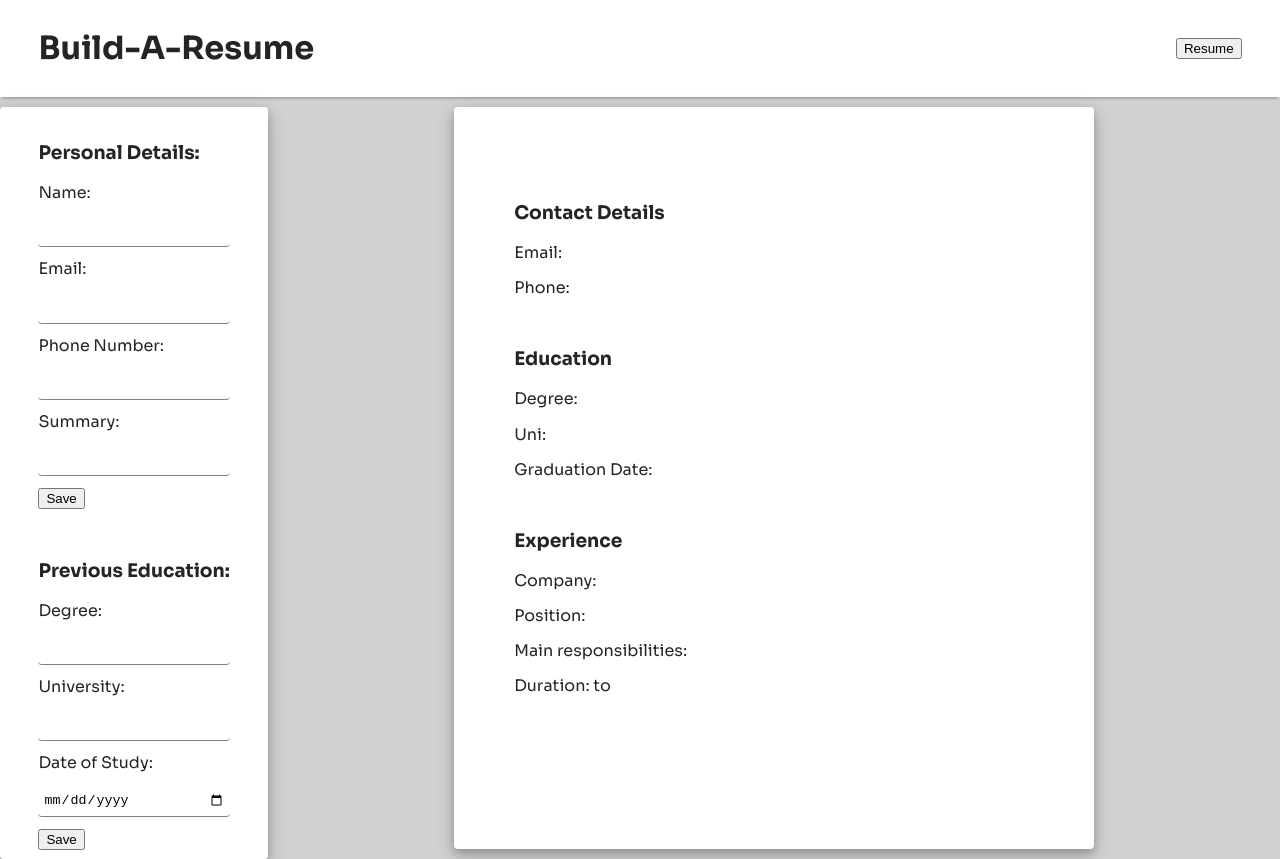
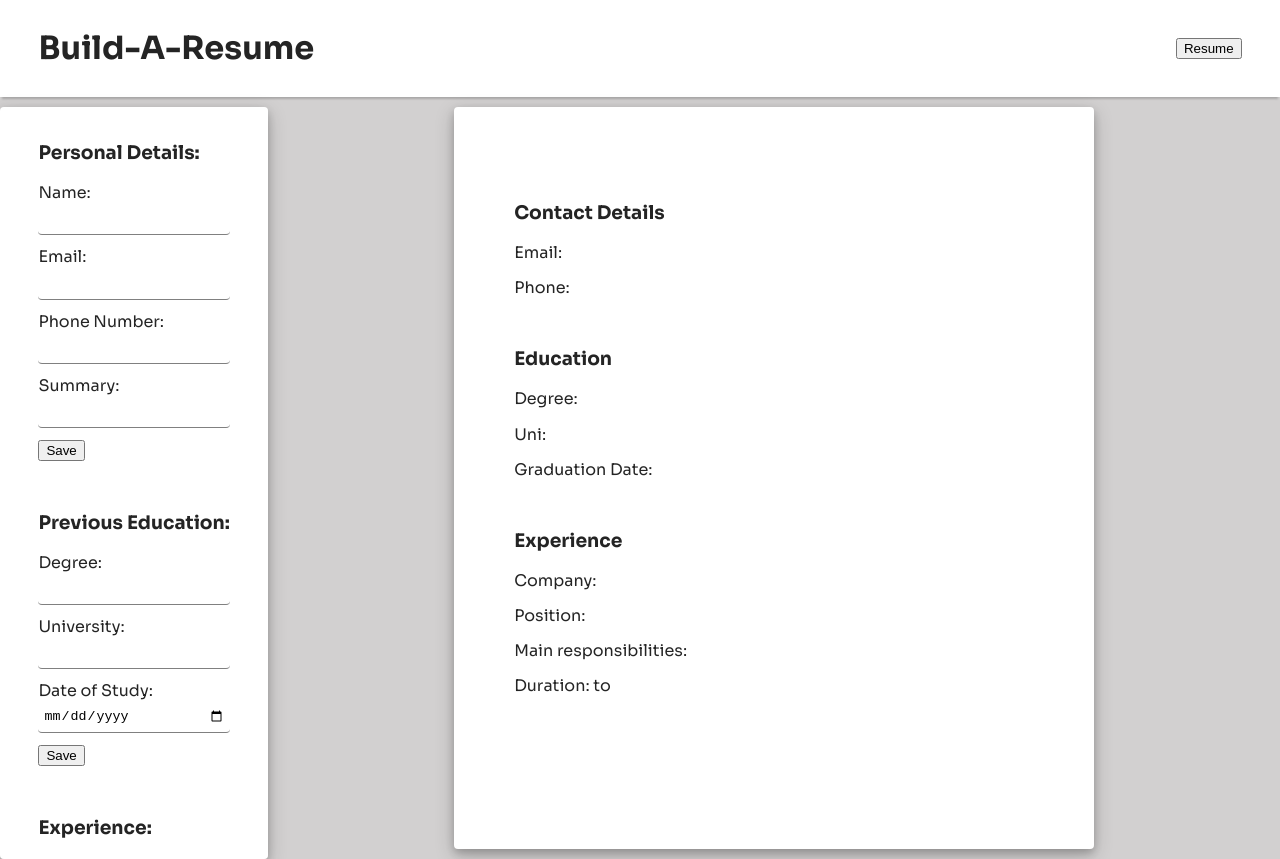
Before and after one commit to Fxdzie/cv-application, a React (Vite) app: page / in a window 1280 px wide. Built offline with nearby package versions, Linux system fonts and the light colour scheme.

Commit message:
Restructuring of form section elements

```diff
--- a/src/components/Education.jsx
+++ b/src/components/Education.jsx
@@ -19,6 +19,7 @@ function Education({sendData}){
         <div className="education">
             <h3>Previous Education: </h3>
             <form onSubmit={handleSubmit}>
+                <div className='input'>
                     <label htmlFor="degree"> Degree:
                     </label>
                     <input
@@ -28,7 +29,9 @@ function Education({sendData}){
                         value={inputs.degree || ""}
                         onChange={handleChange}
                     />
+                </div>
 
+                <div className='input'>
                     <label htmlFor="uni"> University:
                     </label>
                     <input
@@ -38,7 +41,9 @@ function Education({sendData}){
                         value={inputs.uni || ""}
                         onChange={handleChange}
                     />
+                </div>
 
+                <div className='input'>
                     <label htmlFor="study-date"> Date of Study:
                     </label>
                     <input
@@ -48,6 +53,9 @@ function Education({sendData}){
                         value={inputs.studyDate || ""}
                         onChange={handleChange}
                     />
+                </div>
+
+
                 <div className="buttons">
                     <button type='submit'>Save</button>
                 </div>
--- a/src/components/Experience.jsx
+++ b/src/components/Experience.jsx
@@ -19,6 +19,7 @@ function Experience({sendData}){
         <div className="experience">
             <h3>Experience: </h3>
             <form onSubmit={handleSubmit}>
+                <div className="input">
                     <label htmlFor="company"> Company:
                     </label>
                     <input
@@ -28,7 +29,9 @@ function Experience({sendData}){
                         value={inputs.company || ""}
                         onChange={handleChange}
                     />
+                </div>
 
+                <div className="input">
                     <label htmlFor="position"> Position:
                     </label>
                     <input
@@ -38,7 +41,9 @@ function Experience({sendData}){
                         value={inputs.position || ""}
                         onChange={handleChange}
                     />
+                </div>
 
+                <div className="input">
                     <label htmlFor="responsibilities"> Responsibilities:
                     </label>
                     <input
@@ -48,7 +53,9 @@ function Experience({sendData}){
                         value={inputs.responsibilities || ""}
                         onChange={handleChange}
                     />
+                </div>
 
+                <div className="input">
                     <label htmlFor="start-date"> From:
                     </label>
                     <input
@@ -58,7 +65,9 @@ function Experience({sendData}){
                         value={inputs.startDate || ""}
                         onChange={handleChange}
                     />
+                </div>
 
+                <div className="input">
                     <label htmlFor="end-date"> Until:
                     </label>
                     <input
@@ -68,6 +77,7 @@ function Experience({sendData}){
                         value={inputs.endDate || ""}
                         onChange={handleChange}
                     />
+                </div>
                 <div className="buttons">
                     <button type='submit'>Save</button>
                 </div>
--- a/src/components/Personal.jsx
+++ b/src/components/Personal.jsx
@@ -19,6 +19,7 @@ function Personal({sendData}){
         <div className="personal">
             <h3>Personal Details: </h3>
             <form className="personalForm" onSubmit={handleSubmit}>
+                <div className="input">
                     <label htmlFor="name"> Name:
                     </label>
                     <input
@@ -28,7 +29,9 @@ function Personal({sendData}){
                         value={inputs.name || ""}
                         onChange={handleChange}
                     />
+                </div>
 
+                <div className="input">
                     <label htmlFor="email"> Email:
                     </label>
                     <input
@@ -38,7 +41,9 @@ function Personal({sendData}){
                         value={inputs.email || ""}
                         onChange={handleChange}
                     />
+                </div>
 
+                <div className="input">
                     <label htmlFor="number"> Phone Number:
                     </label>
                     <input
@@ -48,7 +53,9 @@ function Personal({sendData}){
                         value={inputs.number || ""}
                         onChange={handleChange}
                     />
+                </div>
 
+                <div className="input">
                     <label htmlFor="summary"> Summary:
                     </label>
                     <input
@@ -58,6 +65,8 @@ function Personal({sendData}){
                         value={inputs.summary || ""}
                         onChange={handleChange}
                     />
+                </div>
+
                 <div className="buttons">
                     <button type='submit'>Save</button>
                 </div>
```
Lines whose indentation alone changed are shown as unchanged.
